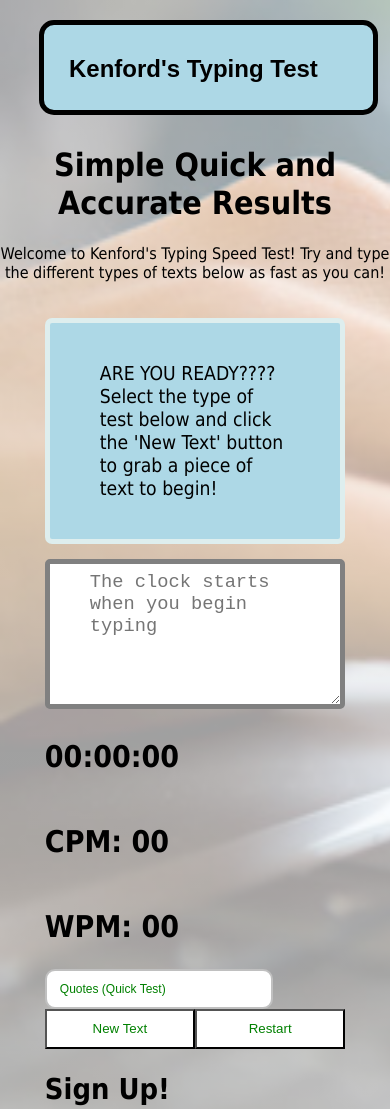
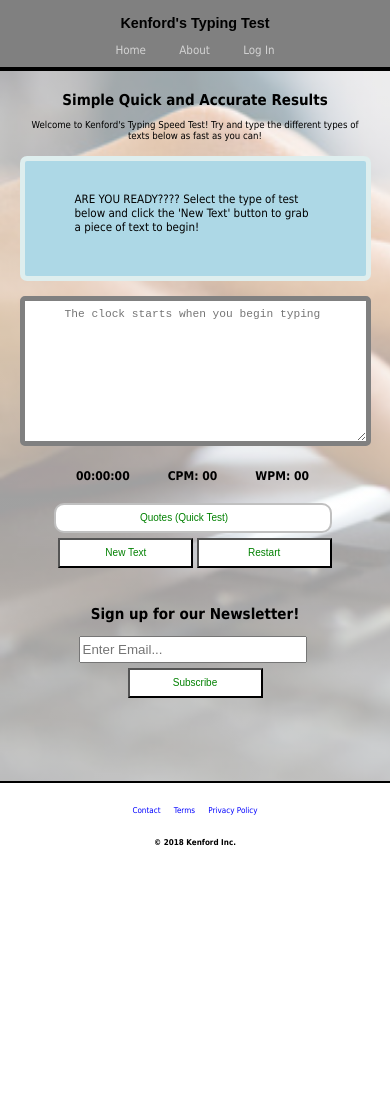
Before and after one commit to Kenford20/Kenford20.github.io, a plain HTML site: page index.html in a window 390 px wide. Shown: the top 1109 px of the page. After the commit the page ends 863 px from the top, so only its background shows below. Drawn offline with Linux system fonts and the light colour scheme.

Commit message:
cleaned up some code and modified container widths

```diff
--- a/index.html
+++ b/index.html
@@ -71,7 +71,7 @@
 
     <section id="newsletter">
         <div class="container">
-        	<h1> Sign Up! </h1>
+        	<h1> Sign up for our Newsletter! </h1>
         	<form class="side">
           		<input type="email" placeholder="Enter Email...">
           		<button type="submit" class="btn" id="sub-button">Subscribe</button>
@@ -86,7 +86,7 @@
 				<li class="button"> <a href="#"> Terms </a></li>
 				<li class="button"> <a href="#"> Privacy Policy </a></li>
 			</ul>
-			<h6> © 2018 Kenford, Inc. </h3>
+			<h6> © 2018 Kenford Inc. </h3>
 		</div>
     </section>
 </body>
--- a/script.js
+++ b/script.js
@@ -39,7 +39,7 @@ function dropdownSelection() {
 			APIurl = "https://talaikis.com/api/quotes/random/";
 			break;
 		case 'alphanumeric':
-			APIurl = "https://talaikis.com/api/quotes/random/";
+			APIurl = "https://baconipsum.com/api/?type=all-meat&paras=2&start-with-lorem=1";
 			break;
 		case 'paragraph':
 			APIurl = "https://baconipsum.com/api/?type=all-meat&paras=2&start-with-lorem=1";
@@ -293,8 +293,10 @@ function changeTestText() {
 		APItextData = APItextData.quote;
 		createHTML(APItextData, isAPItext);
 	}
-	else if(dropdownChoice.value == 'alphanumeric')
+	else if(dropdownChoice.value == 'alphanumeric') {
+		isAPItext = false;
 		createRandomText();
+	}
 	else if(dropdownChoice.value == 'paragraph'){
 		isAPItext = true;
 		APItextData = APItextData[0];
@@ -312,7 +314,7 @@ function changeTestText() {
 function APIcall(callback){
 	let possibleChars = "abcdefghijklmnopqrstuvwxyz";
 	randomLetter = possibleChars.charAt(Math.floor(Math.random() * possibleChars.length));
-  	dropdownSelection();
+	dropdownSelection();
 
 	let AJAXrequest = new XMLHttpRequest();
 	AJAXrequest.onload = () => {
--- a/style.css
+++ b/style.css
@@ -1,7 +1,7 @@
 /* Global styles
 --------------------*/
 .container{
-	width:77%;
+	width:60%;
 	margin:auto;
 	overflow:hidden;
 	font-size:1.2em;
@@ -15,19 +15,17 @@
 }
 
 header, body{
-	font-family:"Tahoma";
+	font-family:"Tahoma", sans-serif;
 }
-
 
 /* Header styles
 --------------------*/
 header{
 	margin-top:20px;
-	margin-left:10%;
 }
 
 header section{
-	height:65px;
+	height:100px;
 	padding: 10px 20px 10px 0;
 }
 
@@ -48,11 +46,12 @@ a{
 }
 
 #top-header{
-	width:88%;
-	overflow:hidden;
+	box-sizing: border-box;
+	width:60%;
 	background:lightblue;
 	border:5px solid black;
 	border-radius:15px;
+	margin: auto;
 }
 
 #title{
@@ -73,17 +72,6 @@ body{
 	url(typing.jpg) no-repeat;
 	background-size: cover;
 }
-/*
-#background-pic{
-	text-align:center;
-	border-radius:10px;
-	margin-top: 20px;
-	width:80%;
-	height:250px;
-	background:linear-gradient(rgba(255, 255, 255, 0.6), rgba(255, 255, 255, 0.65)),
-	url(typing.jpg) no-repeat;
-	background-size: cover;
-}*/
 
 #background-pic {
 	padding-top:10px;
@@ -95,7 +83,8 @@ body #quote-api{
 	background-color:lightblue;
 	border:5px solid #deeeee;
 	border-radius:7px;
-	padding:20px 50px
+	padding:20px 50px;
+	min-height: 75px;
 }
 
 #typing-box{
@@ -151,7 +140,7 @@ body select {
 	font-size: 12px;
 	line-height: 16px !important;
 	appearance: none;
-	/* this is must */ -webkit-appearance: none;
+	-webkit-appearance: none;
 	-moz-appearance: none; }
 
 /* body select.select_box option */
@@ -168,34 +157,16 @@ body select {
 	background: #f60;
 }
 
-/* USe for nav bar instead
-#dropdown{
-	position:relative;
-	display:inline-block;
-}
-.dropdown-content{
-	/*display:none;
-	/*position:absolute;/
-	background-color:white;
-	min-width:160px;
-	box-shadow: 0px 8px 16px 0px rgb(0,0,0,0.2);
-	z-index-1;
-}
-.dropdown-content a{
-	color:lightblue;
-	padding: 12px 16px;
-	display:block;
-}
-/* Change color of dropdown links on hover
-.dropdown-content a:hover {background-color: #ddd;}
-/* Show the dropdown menu on hover
-.dropdown:hover .dropdown-content {display: initial;}
-/* Change the background color of the dropdown button when the dropdown content is shown
-.dropdown:hover .dropdown {background-color: #3e8e41;}
-*/
-
 /* Footer Styles
 ---------------------*/
+#footer-nav {
+	box-sizing: border-box;
+	padding: 15px 0;
+	margin-top: 83px;
+	border-top: 2px solid black;
+	background-color:white;
+	width:100%;
+}
 #footer-nav ul{
 	list-style-type:none;
 	padding:0;
@@ -212,13 +183,6 @@ body select {
 	color:blue;
 }
 
-#footer-nav{
-	border-top: 2px solid black;
-	margin-top:35px;
-	background-color:white;
-	width:100%;
-}
-
 #footer-nav div{
 	width:77%;
 	margin:auto;
@@ -232,13 +196,17 @@ body select {
 
 /* Media Queries
 ------------------*/
-@media only screen and (min-device-width: 320px) and (max-device-width: 750px){
+@media only screen and (min-width: 320px) and (max-width: 750px){
 	.container{
 		width:90%;
 	}
 
 	body{
 		font-size: 0.6em;
+	}
+	#background-pic {
+		width: 90%;
+		margin: auto;
 	}
 
 	header,
@@ -254,11 +222,20 @@ body select {
 		padding:0;
 		height:auto;
 	}
+	header{
+		border-bottom:4px solid black;
+	}
+	header nav {
+		padding-bottom: 10px;
+	}
+	header li{
+		font-size:1.2em;
+		padding:15px;
+	}
 
-	header li{
-		background:grey;
-		font-size:1.2em;
-		padding:5px;
+	#title h2 {
+		padding-top: 15px;
+		margin-top: 0;
 	}
 
 	a{
@@ -279,9 +256,6 @@ body select {
 		text-align:center;
 	}
 
-	header{
-		border-bottom:4px solid black;
-	}
 
 	body h1 ,#clock{
 		font-size:15px;
@@ -292,7 +266,7 @@ body select {
 	}
 
 	.select-box{
-		width:300px;
+		width:278px;
 		padding: 5px 30px 5px 13px !important;
 		font-size:10px;
 		text-align-last:center;
@@ -320,6 +294,7 @@ body select {
 
 	#clock{
 		text-align:center;
+		margin: 15px 0;
 	}
 
 	#clock div{
@@ -333,6 +308,9 @@ body select {
 		font-size:8px;
 	}
 
+	#newsletter {
+		margin-top: 25px;
+	}
 	#newsletter input{
 		height:21px;
 	}
```
Lines whose indentation alone changed are shown as unchanged.
